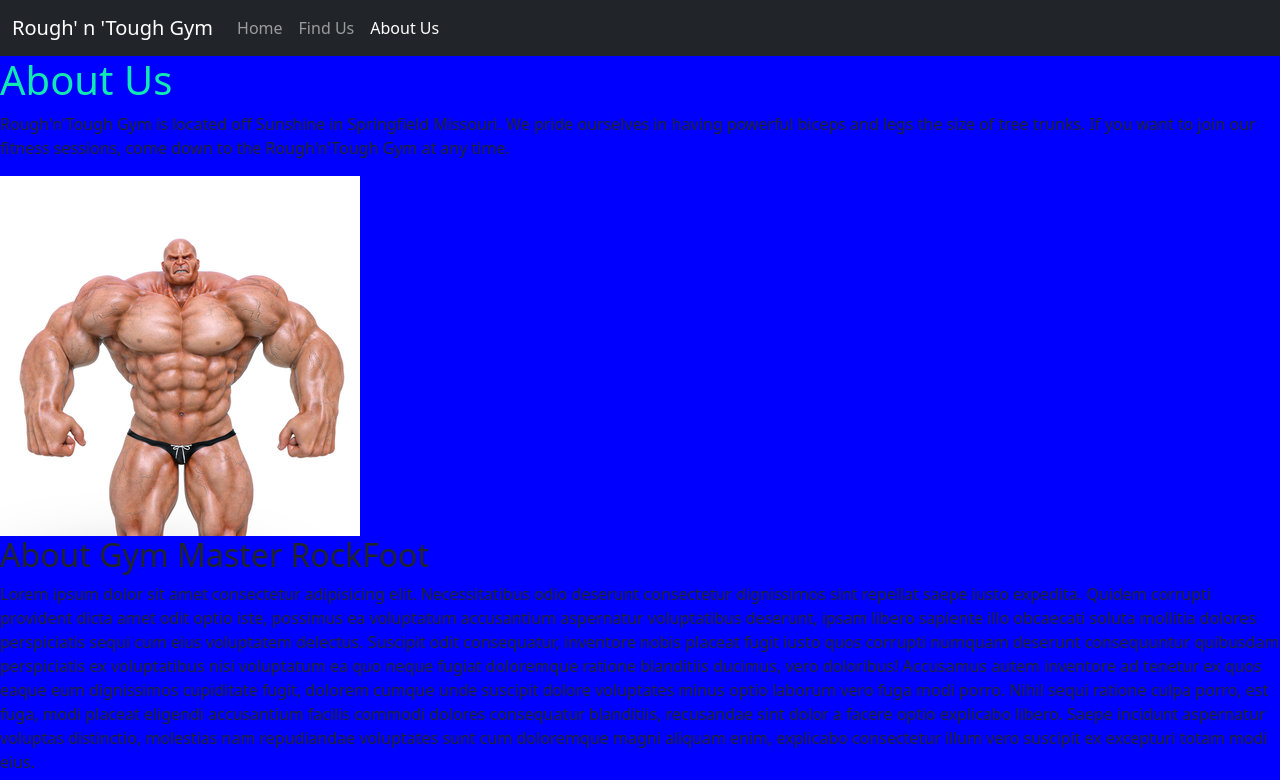
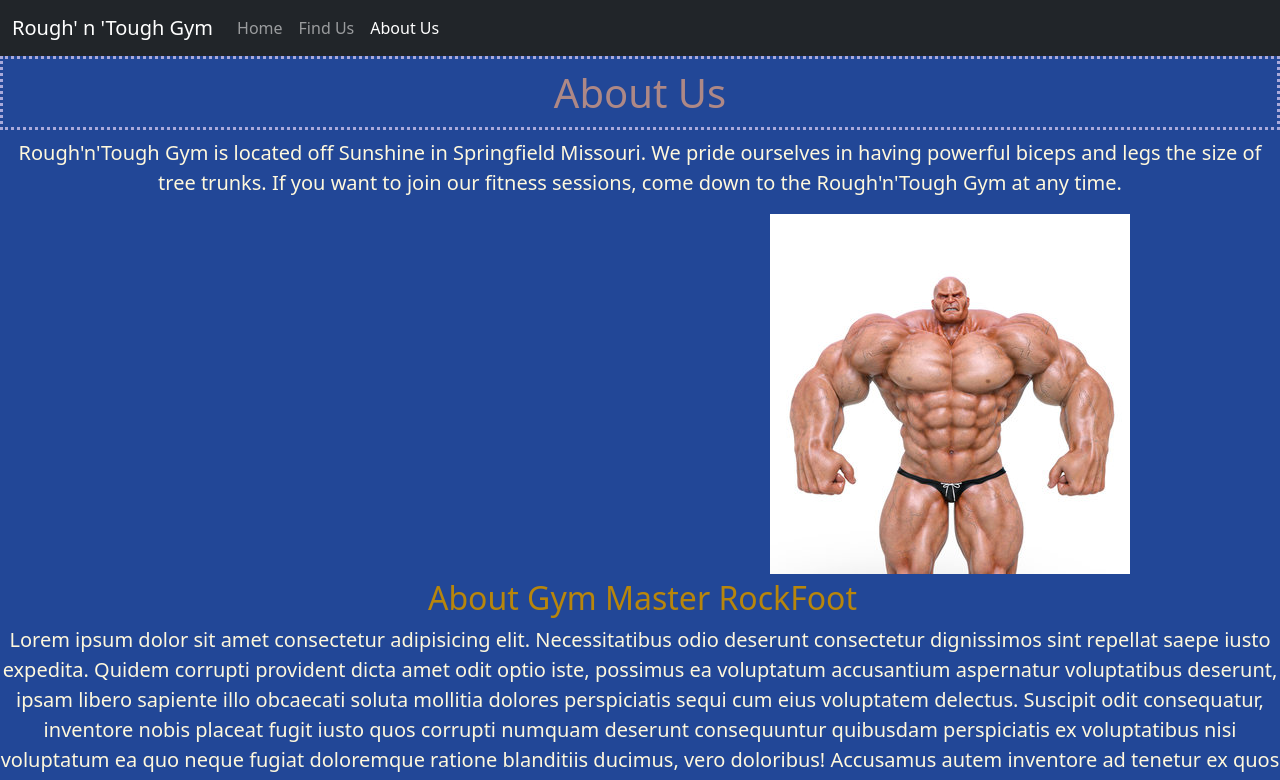
Before and after one commit to Dillon-15/fitness, a plain HTML site: page about.html in a window 1280 px wide. Shown: the top 780 px of the page. Drawn offline with nearby package versions, Linux system fonts and the light colour scheme.

Commit message:
the stuff

```diff
--- a/styles.css
+++ b/styles.css
@@ -1,7 +1,9 @@
 
 h1 {
-    color: rgb(17, 233, 179);
-    border: rgb(236, 5, 132);
+    color: rgba(201, 148, 131, 0.842);
+    border: dotted rgb(170, 170, 218);
+    padding: 10px;
+    text-align: center;
 }
 
 *{
@@ -10,5 +12,24 @@ h1 {
 }
 
 body{
-    background-color: blue;
+    background-color: rgb(34, 71, 151);
 }
+
+p {
+    color: cornsilk;
+    font-size: 20px;
+    text-align: center;
+
+}
+
+h2 {
+    color: darkgoldenrod;
+    padding-top: 5px;
+    padding-left: 5px;
+    text-align: center;
+}
+
+img {
+    padding-left: 770px;
+    align-items: center;
+}
```
